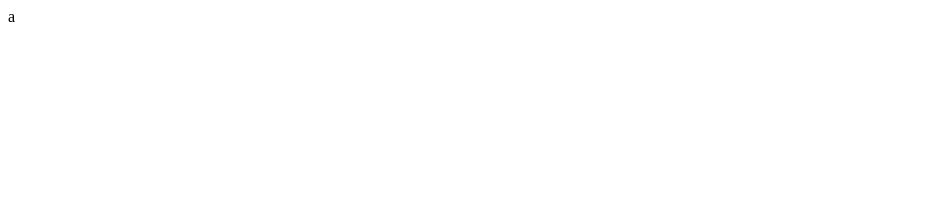
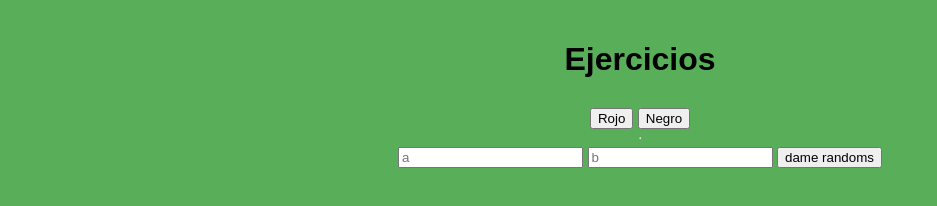
Before and after one commit to nachordz7/py, a plain HTML site: page Javascript/Modelo evalucion/ index.html in a window 1280 px wide. Shown: the whole page, without its empty margins (0-937 px from the left). Drawn offline with Linux system fonts and the light colour scheme; files that its build step writes are made by us from their sources.

Commit message:
Actualizar  index.html

```diff
--- a/Javascript/Modelo evalucion/ index.html
+++ b/Javascript/Modelo evalucion/ index.html
@@ -1 +1,24 @@
-a
+<!DOCTYPE html>
+
+<html>
+<head>
+  <meta http-equiv="CONTENT-TYPE" content="text/html; charset=UTF-8">
+  <link rel="stylesheet" href="styles/style.css"/>
+  <title>Ejercicios</title>
+</head>
+<body>
+  <h1>Ejercicios </h1>
+  <div class="buttons">
+    <button>Rojo</button>
+    <button>Negro</button>
+  </div>
+  <hr>
+  <form onsubmit="handleSubmit(event)">
+    <input type="text" name="a" placeholder="a">
+    <input type="text" name="b" placeholder="b">
+    <input type="submit" value="dame randoms">
+
+  </form>
+  <script src="scripts/main.js"></script>
+</body>
+</html>
```
